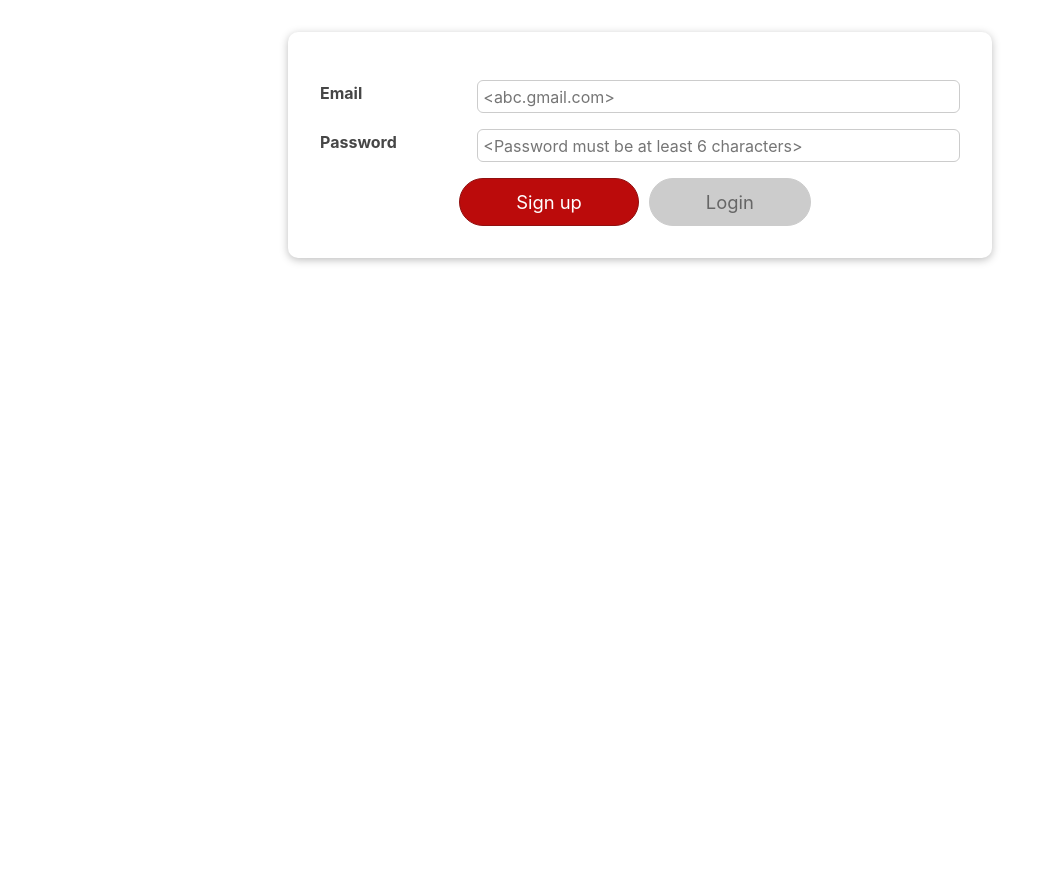
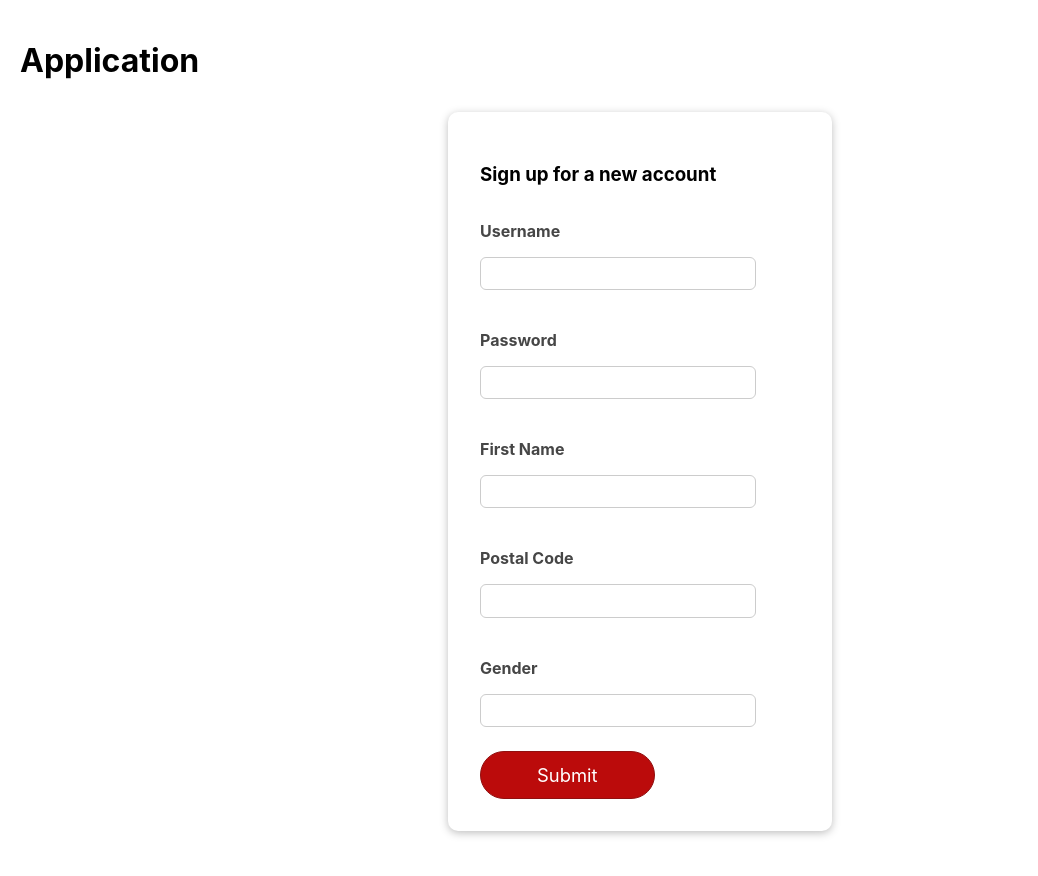
Before and after one commit to termehlee/TT1_28, a React (Create React App) app: page /Registraion in a window 1280 px wide. Shown: the top 876 px of the page, without its empty margins (0-1038 px from the left). Before the commit the page ends 800 px from the top, so only its background shows below. Built offline with nearby package versions, Linux system fonts and the light colour scheme.

Commit message:
Sign Up Page

```diff
--- a/src/App.js
+++ b/src/App.js
@@ -5,14 +5,15 @@ import { BrowserRouter, Route, Switch } from 'react-router-dom';
 import Dashboard from './components/Dashboard/Dashboard';
 import Preferences from './components/Preferences/Preferences';
 import Login from './components/Login/Login';
+import Registration from './components/Login/Registration';
 // import Signup from './components/Signup/Signup';
 
 function App() {
-  const [token, setToken] = useState();
+  // const [token, setToken] = useState();
 
-  if(!token) {
-    return <Login setToken={setToken} />
-  }
+  // if(!token) {
+  //   return <Login setToken={setToken} />
+  // }
 
   return (
     <div className="wrapper">
@@ -25,6 +26,9 @@ function App() {
           <Route path="/preferences">
             <Preferences />
           </Route>
+          <Route path="/Registraion">
+            <Registration />
+          </Route>
         </Switch>
       </BrowserRouter>
     </div>
--- a/src/components/Login/Login.js
+++ b/src/components/Login/Login.js
@@ -97,7 +97,6 @@ const Login = (props, {setToken}) => {
           </Button>
         </div>
       </form>
-
     </Card>
   );
 };
--- a/src/components/Login/Login.module.css
+++ b/src/components/Login/Login.module.css
@@ -1,6 +1,13 @@
 .login {
   width: 90%;
   max-width: 40rem;
+  margin: 2rem auto;
+  padding: 2rem;
+}
+
+.register {
+  width: 40%;
+  max-width: 20rem;
   margin: 2rem auto;
   padding: 2rem;
 }
--- a/src/components/Login/Registration.js
+++ b/src/components/Login/Registration.js
@@ -1 +1,97 @@
-function Registration ()
+import { useState } from "react";
+import Card from './Card';
+import classes from './Login.module.css';
+import Button from './Button';
+
+function Registration() {
+  const [inputUsername, setInputUsername] = useState("");
+  const [inputPassword, setInputPassword] = useState("");
+  const [inputName, setInputName] = useState("");
+  const [inputPostal, setInputInputPostal] = useState("");
+  const [inputGender, setInputInputGender] = useState("");
+
+  const submitHandler = (event) => {
+    event.preventDefault();
+    console.log(
+      inputUsername,
+      inputPassword,
+      inputName,
+      inputPostal,
+      inputGender
+    );
+  };
+
+  const usernameHandler = (event) => {
+    setInputUsername(event.target.value);
+  };
+  const passwordHandler = (event) => {
+    setInputPassword(event.target.value);
+  };
+
+  const nameHandler = (event) => {
+    setInputName(event.target.value);
+  };
+
+  const postalHandler = (event) => {
+    setInputInputPostal(event.target.value);
+  };
+  const genderHandler = (event) => {
+    setInputInputGender(event.target.value);
+  };
+
+  return (
+    <div>
+      <Card className={classes.register}>
+        <h3>Sign up for a new account</h3>
+        <form onSubmit={submitHandler}>
+          <div className={classes.control}>
+            <label>
+              <p>Username</p>
+              <input
+                type="text"
+                onChange={usernameHandler}
+                value={inputUsername}
+              />
+            </label>
+          </div>
+          <div className={classes.control}>
+            <label>
+              <p>Password</p>
+              <input
+                type="password"
+                onChange={passwordHandler}
+                value={inputPassword}
+              />
+            </label>
+          </div>
+          <div className={classes.control}>
+            <label>
+              <p>First Name</p>
+              <input type="text" onChange={nameHandler} value={inputName} />
+            </label>
+          </div>
+          <div className={classes.control}>
+            <label>
+              <p>Postal Code</p>
+              <input type="text" onChange={postalHandler} value={inputPostal} />
+            </label>
+          </div>
+
+          <div className={classes.control}>
+            <label>
+              <p>Gender</p>
+              <input type="text" onChange={genderHandler} value={inputGender} />
+            </label>
+          </div>
+          <div>
+            <Button className={classes.btn} type="submit">
+              Submit
+            </Button>
+          </div>
+        </form>
+      </Card>
+    </div>
+  );
+}
+
+export default Registration;
```
